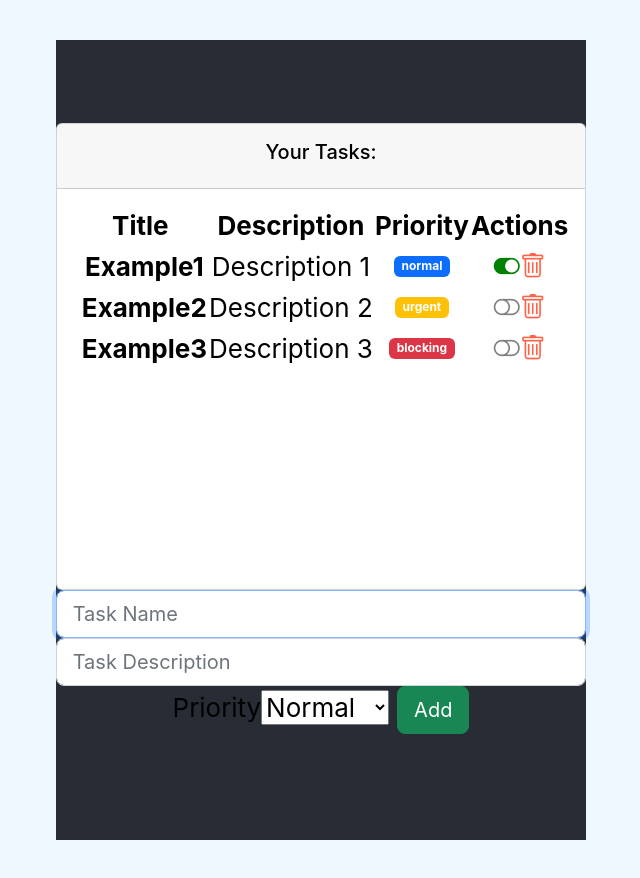
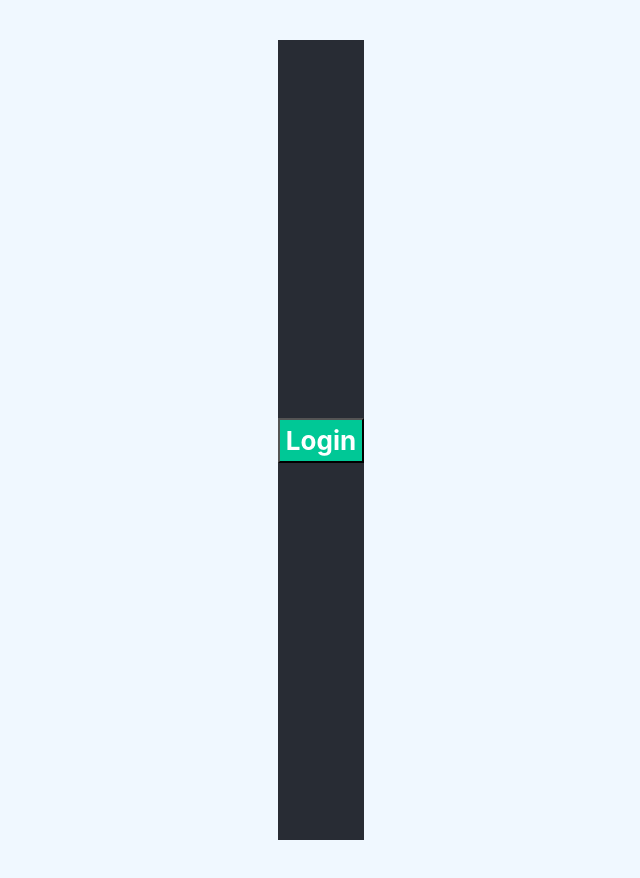
Before and after one commit to fjarar/TODO_LIST_REACT, a React (Create React App) app: page / in a window 1280 px wide. Shown: the whole page, without its empty margins (319-959 px from the left). Built offline with nearby package versions, Linux system fonts and the light colour scheme.

Commit message:
adding conditional render

```diff
--- a/src/App.js
+++ b/src/App.js
@@ -7,6 +7,7 @@
 import Clock from './components/pure/entregaClase';
 import EntregaFuncion from './components/pure/entregaFuncion';
 import Father from './components/container/father';
+import OptionalRender from './components/pure/optionalRender';
 
 function App() {
   return (
@@ -15,7 +16,9 @@
         {/* <img src={logo} className="App-logo" alt="logo" /> */}
         {/* <Greeting name="Flavio"></Greeting> */}
         {/* <GreetingF name={"Flavio"}></GreetingF> */}
-        <TaskListComponent></TaskListComponent>
+        {/* <TaskListComponent></TaskListComponent> */}
+        {/* Ejemplo de Renderizado Condicional */}
+        <OptionalRender></OptionalRender>
         {/* <GreetingStyled name="Flavio"></GreetingStyled> */}
         {/* <Clock></Clock> */}
         {/* <EntregaFuncion name='Martin' lastName={'San Jose'}></EntregaFuncion> */}
--- a/src/components/pure/greetingStyled.jsx
+++ b/src/components/pure/greetingStyled.jsx
@@ -2,7 +2,7 @@
 
 // Definiendo estilos en constantes
 
-// ? Estilo para usuari logueado
+// ? Estilo para usuario logueado
 const loggedStyle = {
   color: "white",
 };
--- /dev/null
+++ b/src/components/pure/optionalRender.jsx
@@ -0,0 +1,113 @@
+import React, { useState } from "react";
+
+let red = 0;
+let green = 200;
+let blue = 150;
+
+// ? Estilo para usuario logueado
+const loggedStyle = {
+  backgroundColor: `rgb(${red},${green},${blue})`,
+  color: "white",
+  fontWeight: "bold",
+};
+
+// ? Estilo para usuario no logueado
+const unloggedStyle = {
+  backgroundColor: "tomato",
+  color: "white",
+  fontWeight: "bold",
+};
+
+// Login Logout Buttons
+const LoginButton = ({ loginAction, propStyle }) => {
+  return (
+    <button style={propStyle} onClick={loginAction}>
+      Login
+    </button>
+  );
+};
+
+const LogoutButton = ({ logoutAction, propStyle }) => {
+  return (
+    <button style={propStyle} onClick={logoutAction}>
+      Logout
+    </button>
+  );
+};
+
+// ? (Expresion true) && expresion => se renderiza la expresion
+// ? (Expresio false) && expresion => no se renderiza la expresion
+
+const OptionalRender = () => {
+  const [access, setAccess] = useState(false);
+  const [nMessages, setNMessages] = useState(0);
+
+  /* const updateAccess = () => {
+        setAccess(!access);
+    } */
+
+  const loginAction = () => {
+    setAccess(true);
+  };
+
+  const logoutAction = () => {
+    setAccess(false);
+  };
+
+  let optionalButton;
+
+  /* if(access){
+        optionalButton =
+    }else{
+        optionalButton = <button onClick={updateAccess}>Login</button>
+    } */
+
+  if (access) {
+    optionalButton = (
+      <LogoutButton
+        propStyle={unloggedStyle}
+        logoutAction={logoutAction}
+      ></LogoutButton>
+    );
+  } else {
+    optionalButton = (
+      <LoginButton
+        propStyle={loggedStyle}
+        loginAction={loginAction}
+      ></LoginButton>
+    );
+  }
+
+  // Unread messages
+  let addMessages = () => {
+    setNMessages(nMessages + 1);
+  };
+
+  return (
+    <div>
+      {/* Optional Button */}
+      {optionalButton}
+      {/* N Messages unread */}
+      {/* { nMessages > 0 && nMessages === 1 && <p>You have {nMessages} new message...</p> }
+            { nMessages > 1 && <p>You have {nMessages} new messages...</p> }
+            { nMessages === 0 && <p>There are no new messages</p> } */}
+      {/* Ternary Operator */}
+      {access ? (
+        <div>
+          {nMessages > 0 ? (
+            <p>
+              You have {nMessages} new message{nMessages > 1 ? "s" : null}...
+            </p>
+          ) : (
+            <p>There are no new messages</p>
+          )}
+          <button onClick={addMessages}>
+            {nMessages === 0 ? "Add your first message" : "Add new Message"}
+          </button>
+        </div>
+      ) : null}
+    </div>
+  );
+};
+
+export default OptionalRender;
```
